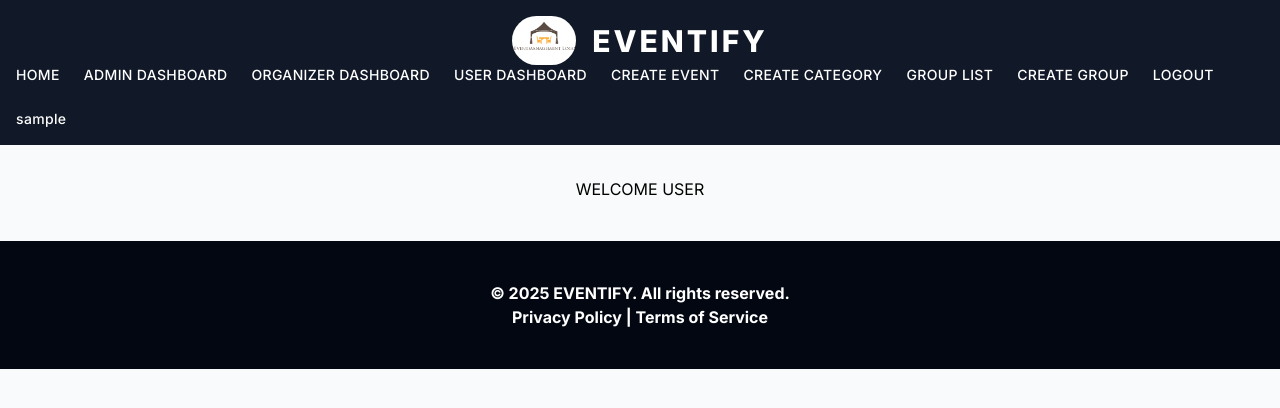
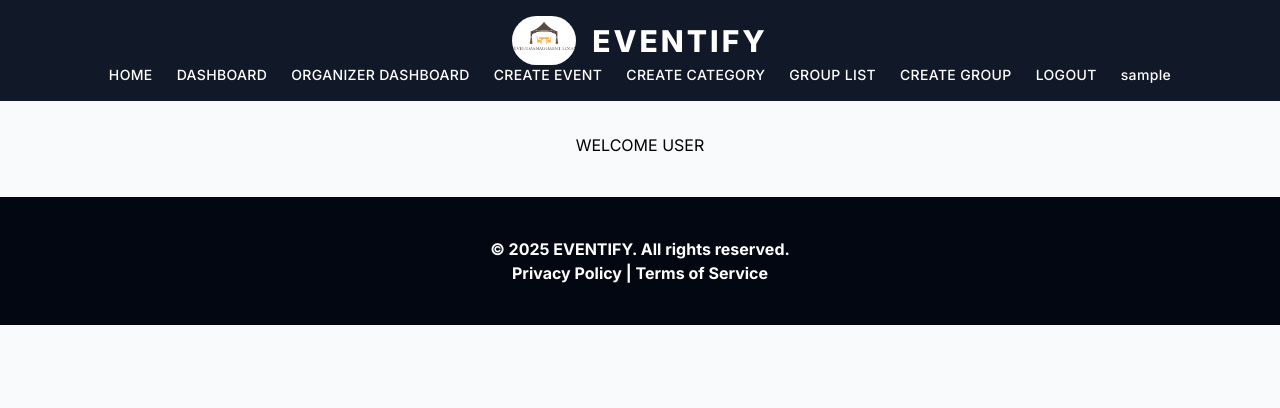
Before and after one commit to mashukabashar/Event-Management-System, a Django app: page /users/user/dashboard/ in a window 1280 px wide. Shown: the top 408 px of the page. Run offline with Django 5.2, Linux system fonts and the light colour scheme; the visitor is signed in with stand-in values (Sample User, id 1); some libraries are stand-ins or nearby versions.

Commit message:
USER-ORGANIZER-ADMIN-PERMISSION-DONE

```diff
--- a/core/templates/logged_nav.html
+++ b/core/templates/logged_nav.html
@@ -1,9 +1,8 @@
 <div>
     <ul class="flex flex-wrap items-center gap-6 text-sm">
       <a href="{% url 'home' %}" class="hover:text-orange-400 cursor-pointer font-medium tracking-wide text-white">HOME</a>
-      <a href="{% url 'admin_dashboard' %}" class="hover:text-orange-400  cursor-pointer font-medium tracking-wide text-white">ADMIN DASHBOARD</a>
-      <a href="{% url 'dashboard' %}" class="hover:text-orange-400 cursor-pointer font-medium tracking-wide text-white">ORGANIZER DASHBOARD</a>
-      <a href="{% url 'user_dashboard' %}" class="hover:text-orange-400 cursor-pointer font-medium tracking-wide text-white">USER DASHBOARD</a>
+      <a href="{% url 'dashboard' %}" class="hover:text-orange-400  cursor-pointer font-medium tracking-wide text-white">DASHBOARD</a>
+      <a href="{% url 'organizer-dashboard' %}" class="hover:text-orange-400  cursor-pointer font-medium tracking-wide text-white">ORGANIZER DASHBOARD</a>
       <a href="{% url 'create-event' %}" class="hover:text-orange-400  cursor-pointer font-medium tracking-wide text-white">CREATE EVENT</a>
       <a href="{% url 'create-category' %}" class="hover:text-orange-400  cursor-pointer font-medium tracking-wide text-white">CREATE CATEGORY</a>
       <a href="{% url 'group-list' %}" class="hover:text-orange-400  cursor-pointer font-medium tracking-wide text-white">GROUP LIST</a>
--- a/core/views.py
+++ b/core/views.py
@@ -1,5 +1,4 @@
 from django.shortcuts import render
 
-# Create your views here.
 def no_permission(request):
     return render(request, 'no_permission.html')
--- a/events/templates/dashboard.html
+++ b/events/templates/dashboard.html
@@ -1,5 +1,5 @@
 {% extends "base.html" %}
-{% block title %}Dashboard{% endblock title %}
+{% block title %}ORGANIZER DASHBOARD{% endblock title %}
 
 {% block content %}
 
@@ -19,7 +19,7 @@
         <div class="absolute inset-0 flex flex-col justify-center items-center px-4">
 
           <div class="text-white text-5xl font-medium text-center mb-6">
-            WELCOME TO DASHBOARD!
+            WELCOME TO ORGANIZER DASHBOARD!
           </div>
 
         </div>
--- a/events/urls.py
+++ b/events/urls.py
@@ -1,9 +1,10 @@
 from django.urls import path
-from events.views import dashboard, create_event, update_event, delete_event, create_category, update_category, event_details, delete_category
+from events.views import dashboard, organizer_dashboard, create_event, update_event, delete_event, create_category, update_category, event_details, delete_category
 
 urlpatterns = [
     path("event_details/<int:id>/",event_details, name='event-details'),
-    path("dashboard/",dashboard, name='dashboard'),
+
+    path("organizer-dashboard/",organizer_dashboard, name='organizer-dashboard'),
 
     path("create-event/",create_event, name="create-event"),
     path("update-event/<int:id>/",update_event, name="update-event"),
@@ -11,5 +12,7 @@ urlpatterns = [
 
     path("create-category/",create_category, name="create-category"),
     path("update-category/<int:id>/",update_category, name="update-category"),
-    path("delete-category/<int:id>/",delete_category, name="delete-category")
+    path("delete-category/<int:id>/",delete_category, name="delete-category"),
+
+    path("dashboard/",dashboard, name='dashboard'),
 ]
--- a/users/templates/admin/assign_role.html
+++ b/users/templates/admin/assign_role.html
@@ -1,4 +1,5 @@
 {% extends "base.html" %}
+{% block title %}ASSIGN ROLE TO USER{% endblock title %}
 {% block content %}
     <div class='w-1/2 mx-auto my-8'>
         <ul>
--- a/users/templates/admin/create_group.html
+++ b/users/templates/admin/create_group.html
@@ -1,4 +1,5 @@
 {% extends "base.html" %}
+{% block title %}CREATE USER GROUP{% endblock title %}
 {% block content %}
     <div class='w-1/2 mx-auto my-8'>
         <ul>
--- a/users/templates/admin/dashboard.html
+++ b/users/templates/admin/dashboard.html
@@ -1,4 +1,5 @@
 {% extends "base.html" %}
+{% block title %}ADMIN DASHBOARD{% endblock title %}
 {% block content %}
 
     <main>
--- a/users/templates/admin/group_list.html
+++ b/users/templates/admin/group_list.html
@@ -1,4 +1,5 @@
 {% extends "base.html" %}
+{% block title %}GROUP LIST{% endblock title %}
 {% block content %}
       <div class='w-2/3 mx-auto my-8'>
             <h2 class="text-2xl font-bold mb-4">Groups and Permissions</h2>
--- a/users/templates/user/user.html
+++ b/users/templates/user/user.html
@@ -1,4 +1,5 @@
 {% extends "base.html" %}
+{% block title %}USER DASHBOARD{% endblock title %}
 {% block content %}
 <div class="w-2/3 mx-auto my-8 text-center">
     <h2>WELCOME USER</h2>
--- a/users/urls.py
+++ b/users/urls.py
@@ -5,11 +5,14 @@ urlpatterns = [
     path('sign-up/', sign_up, name="sign-up"),
     path('sign-in/', sign_in, name="sign-in"),
     path('sign-out/', sign_out, name="logout"),
+
     path('activate/<int:user_id>/<str:token>/', activate_user),
+
     path('admin/dashboard/', admin_dashboard, name='admin_dashboard'),
     path('admin/<int:user_id>/assign-role/', assign_role, name='assign-role'),
     path('admin/create-group/', create_group, name='create-group'),
     path('admin/group-list/', group_list, name='group-list'),
+
     path('user/dashboard/', user_dashboard, name='user_dashboard')
 ]
 
--- a/users/views.py
+++ b/users/views.py
@@ -9,9 +9,7 @@ from django.contrib.auth.tokens import default_token_generator
 from django.contrib.auth.decorators import login_required, user_passes_test
 from django.db.models import Prefetch
 
-# Create your views here.
 
-# Test for users
 def is_admin(user):
     return user.groups.filter(name='Admin').exists()
 
```
Also changed, not shown: events/views.py (+13 -3 lines).
